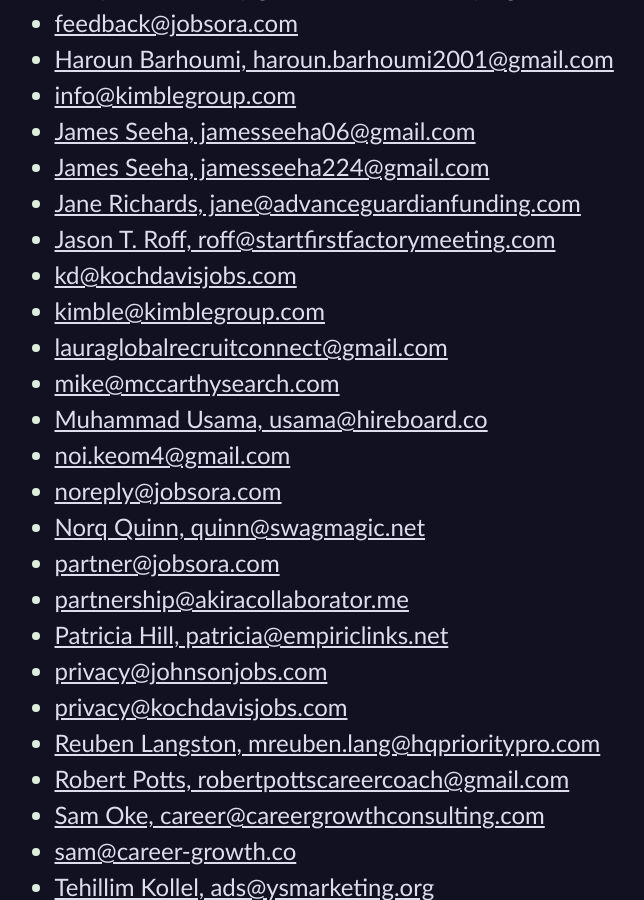
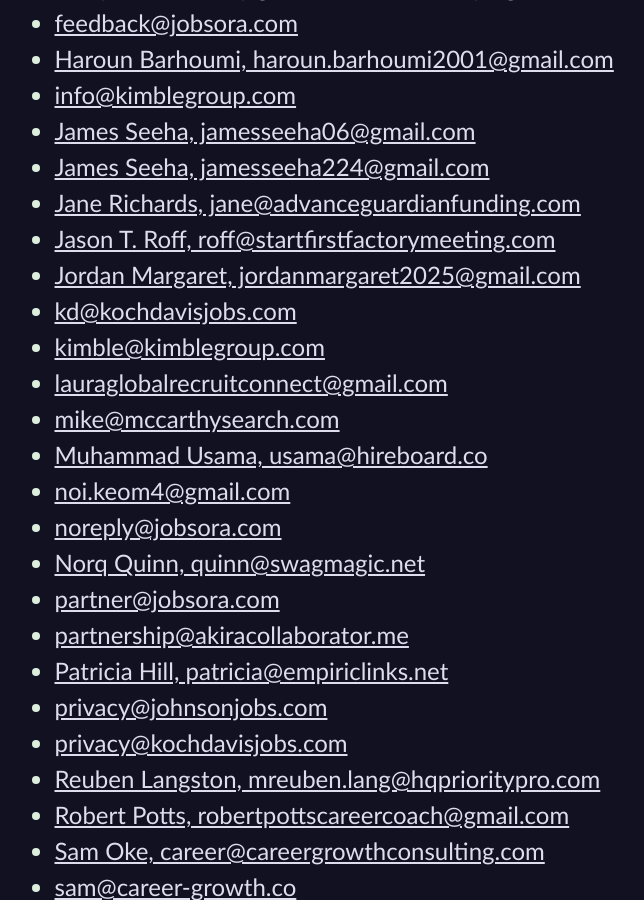
Before and after one commit to CodosaurusLLC/CodosaurusLLC.github.io, a Jekyll site: the page built from spambait.md, in a window 1280 px wide and 900 px high, scrolled down 801 px. Shown: the whole window, without its empty margins (45-689 px from the left). Built offline with Jekyll 4.4.1, drawn with Linux system fonts in a browser that asks for light colours; our own code applies the rules of GitHub Pages for plain Markdown files.

Commit message:
add spammer

```diff
--- a/spambait.md
+++ b/spambait.md
@@ -23,6 +23,7 @@
 - [James Seeha, jamesseeha224@gmail.com](mailto:jamesseeha224@gmail.com)
 - [Jane Richards, jane@advanceguardianfunding.com](mailto:jane@advanceguardianfunding.com)
 - [Jason T. Roff, roff@startfirstfactorymeeting.com](mailto:roff@startfirstfactorymeeting.com)
+- [Jordan Margaret, jordanmargaret2025@gmail.com](mailto:jordanmargaret2025@gmail.com)
 - [kd@kochdavisjobs.com](mailto:kd@kochdavisjobs.com)
 - [kimble@kimblegroup.com](mailto:kimble@kimblegroup.com)
 - [lauraglobalrecruitconnect@gmail.com](mailto:lauraglobalrecruitconnect@gmail.com)
```
